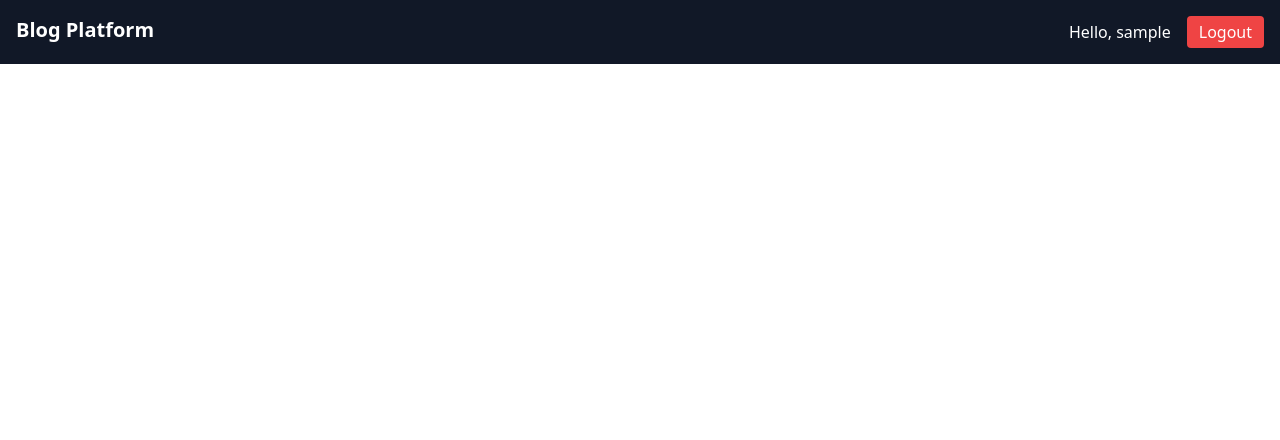
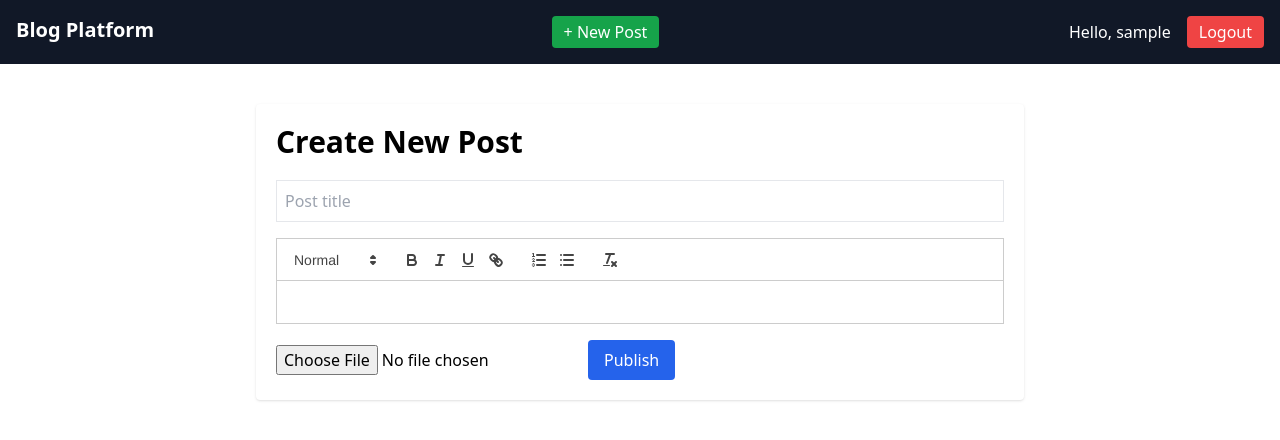
Before and after one commit to Sachithra03/personal-blog-platform, a React (Create React App) app in the folder frontend/: page /create in a window 1280 px wide. Shown: the top 440 px of the page. Built offline with nearby package versions, Linux system fonts and the light colour scheme; sample sign-in values are in the browser's storage.

Commit message:
Implement post creation feature with protected route and image upload

```diff
--- a/frontend/src/App.js
+++ b/frontend/src/App.js
@@ -2,6 +2,8 @@ import { BrowserRouter, Routes, Route } from "react-router-dom";
 import Register from "./pages/Register";
 import Login from "./pages/Login";
 import Navbar from "./components/Navbar";
+import ProtectedRoute from "./components/ProtectedRoute";
+import CreatePost from "./pages/CreatePost";
 
 export default function App(){
   return(
@@ -12,6 +14,16 @@ export default function App(){
         <Route path="/" element={<h1 className="text-center mt-10 text-3xl"> Home Page</h1>} />
         <Route path="/register" element={<Register />} />
         <Route path="/login" element={<Login />} />
+
+        <Route
+          path="/create"
+          element={
+            <ProtectedRoute>
+              <CreatePost />
+            </ProtectedRoute>
+          }
+        />
+
       </Routes>
 
     </BrowserRouter>
--- a/frontend/src/components/Navbar.jsx
+++ b/frontend/src/components/Navbar.jsx
@@ -7,6 +7,15 @@ export default function Navbar() {
   return (
     <div className="bg-gray-900 text-white p-4 flex justify-between">
       <a href="/" className="text-xl font-bold">Blog Platform</a>
+
+      {user && (
+  <a
+    href="/create"
+    className="text-white bg-green-600 px-3 py-1 rounded mr-3"
+  >
+    + New Post
+  </a>
+)}
 
       {user ? (
         <div className="flex gap-4 items-center">
--- /dev/null
+++ b/frontend/src/components/ProtectedRoute.jsx
@@ -0,0 +1,11 @@
+import { useContext } from "react";
+import { AuthContext } from "../context/AuthContext";
+import { Navigate } from "react-router-dom";
+
+export default function ProtectedRoute({ children }) {
+  const { user } = useContext(AuthContext);
+
+  if (!user) return <Navigate to="/login" />;
+
+  return children;
+}
--- /dev/null
+++ b/frontend/src/pages/CreatePost.jsx
@@ -0,0 +1,78 @@
+import { useState, useContext } from "react";
+import api from "../api/axios";
+import { AuthContext } from "../context/AuthContext";
+import { useNavigate } from "react-router-dom";
+import ReactQuill from "react-quill";
+import "react-quill/dist/quill.snow.css";
+
+export default function CreatePost() {
+  const navigate = useNavigate();
+  const { token } = useContext(AuthContext);
+
+  const [title, setTitle] = useState("");
+  const [content, setContent] = useState("");
+  const [image, setImage] = useState(null);
+  const [preview, setPreview] = useState("");
+
+  const handleImage = (e) => {
+    const file = e.target.files[0];
+    setImage(file);
+    setPreview(URL.createObjectURL(file));
+  };
+
+  const submit = async (e) => {
+    e.preventDefault();
+
+    const formData = new FormData();
+    formData.append("title", title);
+    formData.append("content", content);
+    if (image) formData.append("image", image);
+
+    try {
+      await api.post("/posts", formData, {
+        headers: {
+          Authorization: `Bearer ${token}`,
+          "Content-Type": "multipart/form-data",
+        },
+      });
+
+      navigate("/");
+    } catch (err) {
+      console.error(err);
+      alert("Post creation failed");
+    }
+  };
+
+  return (
+    <div className="max-w-3xl mx-auto mt-10 p-5 bg-white rounded shadow">
+      <h1 className="text-3xl font-bold mb-5">Create New Post</h1>
+
+      <form onSubmit={submit} className="space-y-4">
+        <input
+          type="text"
+          placeholder="Post title"
+          className="border p-2 w-full"
+          value={title}
+          onChange={(e) => setTitle(e.target.value)}
+          required
+        />
+
+        <ReactQuill value={content} onChange={setContent} />
+
+        <input type="file" onChange={handleImage} />
+
+        {preview && (
+          <img
+            src={preview}
+            alt="preview"
+            className="w-40 h-40 object-cover rounded mt-3"
+          />
+        )}
+
+        <button className="bg-blue-600 text-white px-4 py-2 rounded">
+          Publish
+        </button>
+      </form>
+    </div>
+  );
+}
--- /dev/null
+++ b/frontend/src/utils/previewImage.js
@@ -0,0 +1,3 @@
+export const previewImage = (file) => {
+  return URL.createObjectURL(file);
+};
```
Also changed, not shown: 1 other file (tests, documents, lock files or other folders).
